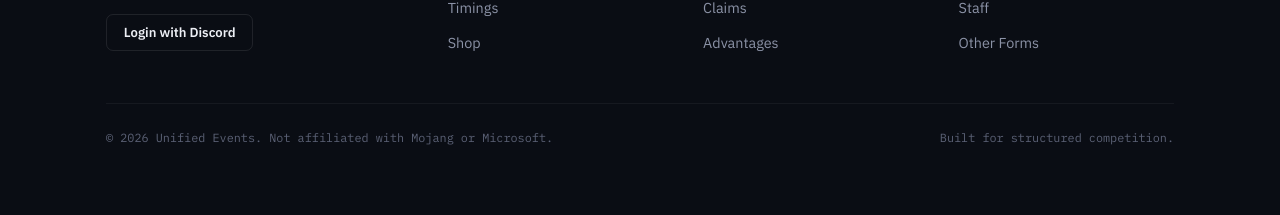
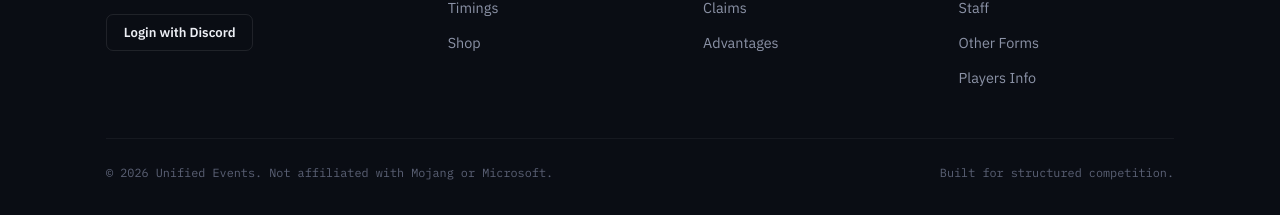
Before and after one commit to mintsandbananasyaya-sys/unified-events, a website: page public/apply.html in a window 1280 px wide. Shown: the part 1148-1363 px from the top of the page. Before the commit the page ends 1328 px from the top, so only its background shows below. Drawn offline with Linux system fonts and the light colour scheme; no server answers.

Commit message:
Update apply.html

```diff
--- a/public/apply.html
+++ b/public/apply.html
@@ -429,6 +429,7 @@
         <a href="perks.html">Advantages</a>
         <a href="terms.html">Rules & Conditions</a>
         <a href="staff.html">Staff</a>
+        <a href="players.html">Players Info</a>
       </div>
     </div>
 
@@ -461,6 +462,7 @@
       <a href="perks.html">Advantages</a>
       <a href="terms.html">Rules & Conditions</a>
       <a href="staff.html">Staff</a>
+      <a href="players.html">Players Info</a>
       <button class="btn btn-primary" data-auth-btn>Login with Discord</button>
     </div>
   </div>
@@ -560,6 +562,7 @@
         <a href="terms.html">Rules & Conditions</a>
         <a href="staff.html">Staff</a>
         <a href="forms.html">Other Forms</a>
+        <a href="players.html">Players Info</a>
       </div>
     </div>
     <div class="footer-bottom">
```
